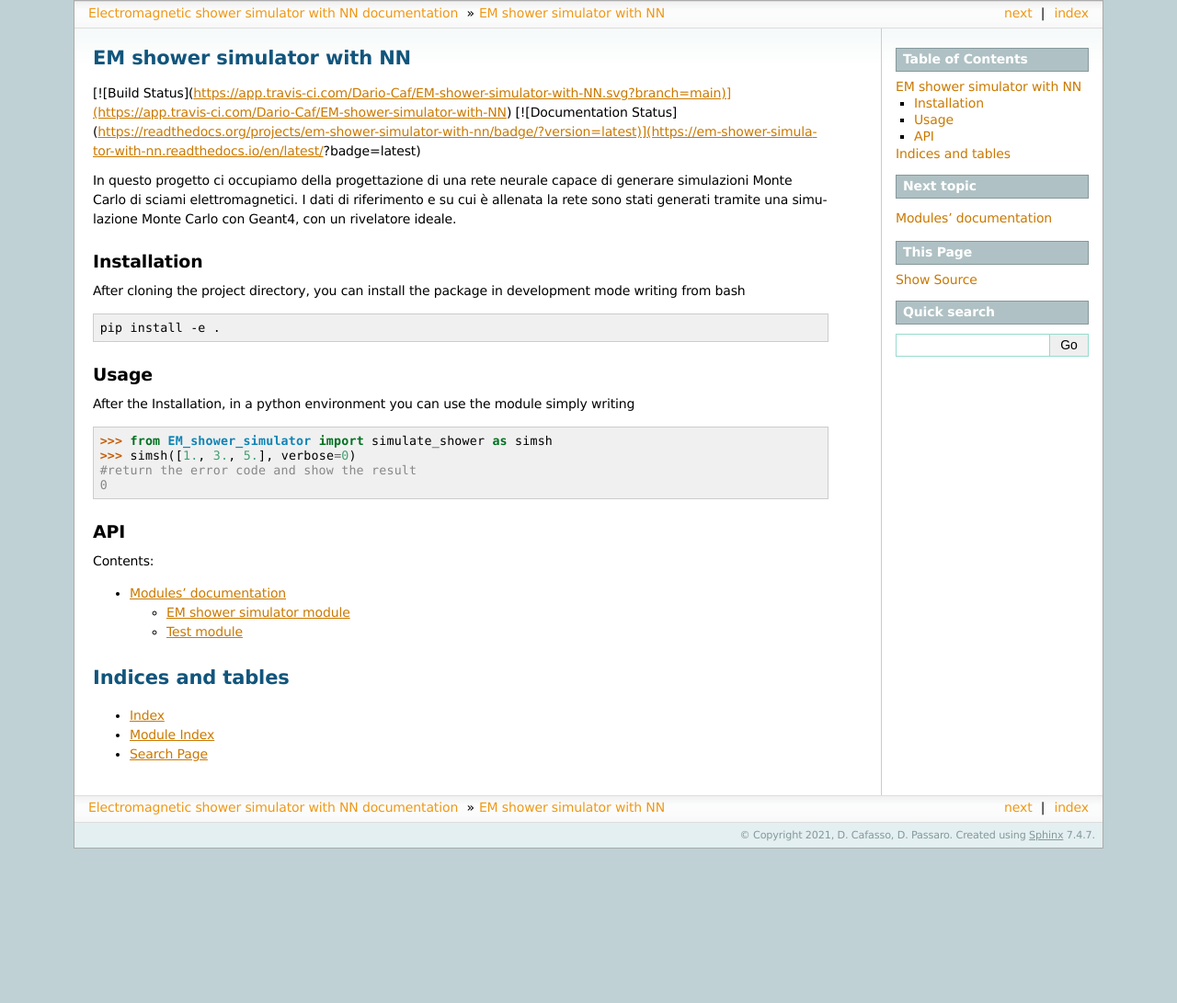
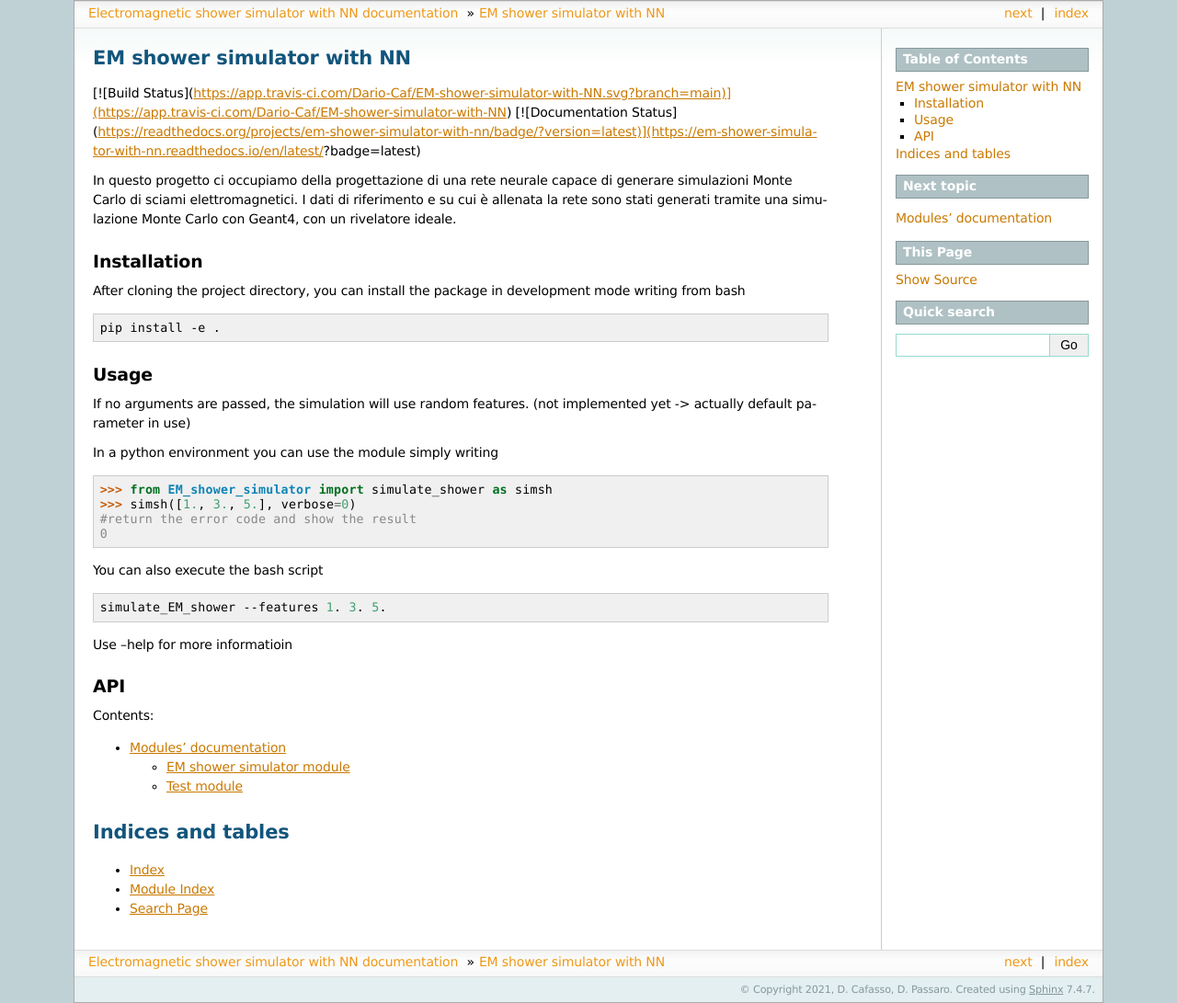
Before and after one commit to Dario-Maglio/EM-shower-simulator-with-NN, a Sphinx documentation site: the page built from docs/source/index.rst, in a window 1280 px wide. Shown: the whole page at 92% size. Built offline with Sphinx 7.4.7, drawn with Linux system fonts in a browser that asks for light colours; before the commit the page ends 923 px from its top, so only the background shows below that.

Commit message:
documentation update and configuration script removed

```diff
--- a/EM_shower_simulator/__init__.py
+++ b/EM_shower_simulator/__init__.py
@@ -1,7 +1,6 @@
 """Package information"""
 
 from . import _version
-from .config import n_features, default_features
 from .shower_simulator import simulate_shower
 
 __version__ = _version.get_versions()['version']
--- a/docs/source/index.rst
+++ b/docs/source/index.rst
@@ -19,8 +19,10 @@ mode writing from bash
 Usage
 -----
 
-After the Installation, in a python environment you can use the module
-simply writing
+If no arguments are passed, the simulation will use random features.
+(not implemented yet -> actually default parameter in use)
+
+In a python environment you can use the module simply writing
 
 .. code-block:: python
 
@@ -29,6 +31,13 @@ simply writing
    #return the error code and show the result
    0
 
+You can also execute the bash script
+
+.. code-block:: bash
+
+   simulate_EM_shower --features 1. 3. 5.
+
+Use --help for more informatioin
 
 API
 ---
```
Also changed, not shown: 4 other files.
